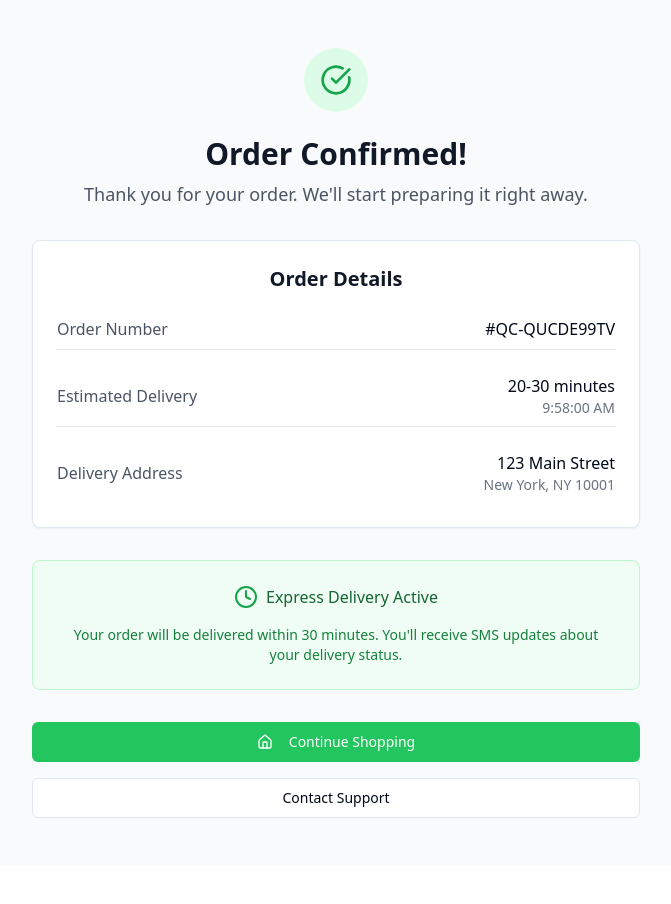
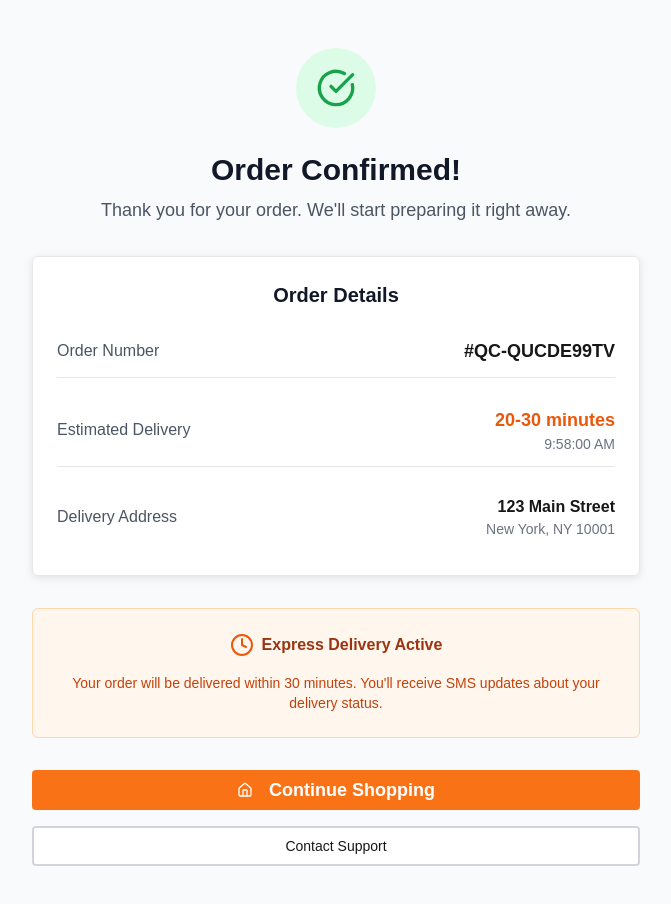
Before and after one commit to DevanshuKumarDev/quick-grocer-cart-ui, a React (Vite) app: page /order-confirmation in a window 1280 px wide. Shown: the top 904 px of the page, without its empty margins (304-975 px from the left). Before the commit the page ends 866 px from the top, so only its background shows below. Built offline with nearby package versions, Linux system fonts and the light colour scheme.

Commit message:
Refactor: Apply Amazon Now UI style
Update the UI to reflect Amazon's visual identity, similar to Amazon Now.

```diff
--- a/src/components/CategoryFilter.tsx
+++ b/src/components/CategoryFilter.tsx
@@ -17,10 +17,10 @@ const CategoryFilter = ({ selectedCategory, onCategoryChange }: CategoryFilterPr
           variant={selectedCategory === category.id ? "default" : "outline"}
           size="sm"
           onClick={() => onCategoryChange(category.id)}
-          className={`flex items-center space-x-2 whitespace-nowrap ${
+          className={`flex items-center space-x-2 whitespace-nowrap font-medium ${
             selectedCategory === category.id
-              ? 'bg-green-500 hover:bg-green-600 text-white'
-              : 'border-gray-300 hover:border-green-400 text-gray-700'
+              ? 'bg-orange-500 hover:bg-orange-600 text-white border-orange-500'
+              : 'border-gray-300 hover:border-orange-400 text-gray-700 hover:bg-orange-50'
           }`}
         >
           <span>{category.icon}</span>
--- a/src/index.css
+++ b/src/index.css
@@ -3,23 +3,23 @@
 @tailwind components;
 @tailwind utilities;
 
-/* Definition of the design system. All colors, gradients, fonts, etc should be defined here.
+/* Amazon-inspired design system. All colors, gradients, fonts, etc should be defined here.
 All colors MUST be HSL.
 */
 
 @layer base {
   :root {
     --background: 0 0% 100%;
-    --foreground: 222.2 84% 4.9%;
+    --foreground: 0 0% 9%;
 
     --card: 0 0% 100%;
-    --card-foreground: 222.2 84% 4.9%;
+    --card-foreground: 0 0% 9%;
 
     --popover: 0 0% 100%;
-    --popover-foreground: 222.2 84% 4.9%;
+    --popover-foreground: 0 0% 9%;
 
-    --primary: 142 76% 36%;
-    --primary-foreground: 355 7% 97%;
+    --primary: 36 100% 50%;
+    --primary-foreground: 0 0% 100%;
 
     --secondary: 210 40% 96.1%;
     --secondary-foreground: 222.2 47.4% 11.2%;
@@ -27,17 +27,17 @@ All colors MUST be HSL.
     --muted: 210 40% 96.1%;
     --muted-foreground: 215.4 16.3% 46.9%;
 
-    --accent: 210 40% 96.1%;
-    --accent-foreground: 222.2 47.4% 11.2%;
+    --accent: 36 100% 50%;
+    --accent-foreground: 0 0% 100%;
 
     --destructive: 0 84.2% 60.2%;
     --destructive-foreground: 210 40% 98%;
 
     --border: 214.3 31.8% 91.4%;
     --input: 214.3 31.8% 91.4%;
-    --ring: 142 76% 36%;
+    --ring: 36 100% 50%;
 
-    --radius: 0.5rem;
+    --radius: 0.375rem;
 
     --sidebar-background: 0 0% 98%;
     --sidebar-foreground: 240 5.3% 26.1%;
@@ -47,6 +47,11 @@ All colors MUST be HSL.
     --sidebar-accent-foreground: 240 5.9% 10%;
     --sidebar-border: 220 13% 91%;
     --sidebar-ring: 217.2 91.2% 59.8%;
+
+    --amazon-orange: 36 100% 50%;
+    --amazon-blue: 203 100% 19%;
+    --amazon-dark: 0 0% 9%;
+    --amazon-light-gray: 0 0% 96%;
   }
 
   .dark {
@@ -59,8 +64,8 @@ All colors MUST be HSL.
     --popover: 222.2 84% 4.9%;
     --popover-foreground: 210 40% 98%;
 
-    --primary: 142 76% 36%;
-    --primary-foreground: 355 7% 97%;
+    --primary: 36 100% 50%;
+    --primary-foreground: 0 0% 100%;
 
     --secondary: 217.2 32.6% 17.5%;
     --secondary-foreground: 210 40% 98%;
@@ -68,15 +73,15 @@ All colors MUST be HSL.
     --muted: 217.2 32.6% 17.5%;
     --muted-foreground: 215 20.2% 65.1%;
 
-    --accent: 217.2 32.6% 17.5%;
-    --accent-foreground: 210 40% 98%;
+    --accent: 36 100% 50%;
+    --accent-foreground: 0 0% 100%;
 
     --destructive: 0 62.8% 30.6%;
     --destructive-foreground: 210 40% 98%;
 
     --border: 217.2 32.6% 17.5%;
     --input: 217.2 32.6% 17.5%;
-    --ring: 142 76% 36%;
+    --ring: 36 100% 50%;
     --sidebar-background: 240 5.9% 10%;
     --sidebar-foreground: 240 4.8% 95.9%;
     --sidebar-primary: 224.3 76.3% 48%;
@@ -95,6 +100,7 @@ All colors MUST be HSL.
 
   body {
     @apply bg-background text-foreground;
+    font-family: "Amazon Ember", Arial, sans-serif;
   }
 }
 
@@ -106,4 +112,12 @@ All colors MUST be HSL.
   .scrollbar-hide::-webkit-scrollbar {
     display: none;
   }
+
+  .amazon-gradient {
+    background: linear-gradient(135deg, hsl(var(--amazon-orange)) 0%, hsl(var(--amazon-blue)) 100%);
+  }
+
+  .amazon-shadow {
+    box-shadow: 0 2px 8px rgba(0, 0, 0, 0.1);
+  }
 }
--- a/src/pages/OrderConfirmation.tsx
+++ b/src/pages/OrderConfirmation.tsx
@@ -12,8 +12,8 @@ const OrderConfirmation = () => {
     <div className="min-h-screen bg-gray-50">
       <main className="max-w-2xl mx-auto px-4 sm:px-6 lg:px-8 py-12">
         <div className="text-center">
-          <div className="mx-auto flex items-center justify-center h-16 w-16 rounded-full bg-green-100 mb-6">
-            <CheckCircle className="h-8 w-8 text-green-600" />
+          <div className="mx-auto flex items-center justify-center h-20 w-20 rounded-full bg-green-100 mb-6">
+            <CheckCircle className="h-10 w-10 text-green-600" />
           </div>
 
           <h1 className="text-3xl font-bold text-gray-900 mb-2">Order Confirmed!</h1>
@@ -21,28 +21,28 @@ const OrderConfirmation = () => {
             Thank you for your order. We'll start preparing it right away.
           </p>
 
-          <Card className="mb-8">
+          <Card className="mb-8 amazon-shadow border border-gray-200">
             <CardContent className="p-6">
-              <h2 className="text-xl font-semibold text-gray-900 mb-4">Order Details</h2>
+              <h2 className="text-xl font-bold text-gray-900 mb-4">Order Details</h2>
 
               <div className="space-y-4">
-                <div className="flex items-center justify-between py-2 border-b border-gray-200">
-                  <span className="text-gray-600">Order Number</span>
-                  <span className="font-medium">#QC-{Math.random().toString(36).substr(2, 9).toUpperCase()}</span>
+                <div className="flex items-center justify-between py-3 border-b border-gray-200">
+                  <span className="text-gray-600 font-medium">Order Number</span>
+                  <span className="font-bold text-lg">#QC-{Math.random().toString(36).substr(2, 9).toUpperCase()}</span>
                 </div>
 
-                <div className="flex items-center justify-between py-2 border-b border-gray-200">
-                  <span className="text-gray-600">Estimated Delivery</span>
+                <div className="flex items-center justify-between py-3 border-b border-gray-200">
+                  <span className="text-gray-600 font-medium">Estimated Delivery</span>
                   <div className="text-right">
-                    <p className="font-medium">20-30 minutes</p>
+                    <p className="font-bold text-lg text-orange-600">20-30 minutes</p>
                     <p className="text-sm text-gray-500">{new Date(Date.now() + 25 * 60 * 1000).toLocaleTimeString()}</p>
                   </div>
                 </div>
 
-                <div className="flex items-center justify-between py-2">
-                  <span className="text-gray-600">Delivery Address</span>
+                <div className="flex items-center justify-between py-3">
+                  <span className="text-gray-600 font-medium">Delivery Address</span>
                   <div className="text-right">
-                    <p className="font-medium">123 Main Street</p>
+                    <p className="font-bold">123 Main Street</p>
                     <p className="text-sm text-gray-500">New York, NY 10001</p>
                   </div>
                 </div>
@@ -50,12 +50,12 @@ const OrderConfirmation = () => {
             </CardContent>
           </Card>
 
-          <div className="bg-green-50 border border-green-200 rounded-lg p-6 mb-8">
+          <div className="bg-orange-50 border border-orange-200 rounded-lg p-6 mb-8">
             <div className="flex items-center justify-center mb-4">
-              <Clock className="h-6 w-6 text-green-600 mr-2" />
-              <span className="text-green-800 font-medium">Express Delivery Active</span>
+              <Clock className="h-6 w-6 text-orange-600 mr-2" />
+              <span className="text-orange-800 font-bold">Express Delivery Active</span>
             </div>
-            <p className="text-green-700 text-sm">
+            <p className="text-orange-700 text-sm font-medium">
               Your order will be delivered within 30 minutes. You'll receive SMS updates about your delivery status.
             </p>
           </div>
@@ -63,7 +63,7 @@ const OrderConfirmation = () => {
           <div className="space-y-4">
             <Button
               onClick={() => navigate('/')}
-              className="w-full bg-green-500 hover:bg-green-600 text-white py-3"
+              className="w-full bg-orange-500 hover:bg-orange-600 text-white py-4 text-lg font-bold"
             >
               <Home className="h-5 w-5 mr-2" />
               Continue Shopping
@@ -72,7 +72,7 @@ const OrderConfirmation = () => {
             <Button
               variant="outline"
               onClick={() => window.open('tel:+1234567890')}
-              className="w-full"
+              className="w-full border-2 border-gray-300 hover:bg-gray-50 font-medium"
             >
               Contact Support
             </Button>
```
Also changed, not shown: src/pages/Cart.tsx (+32 -28 lines), src/pages/Index.tsx (+23 -15 lines).
